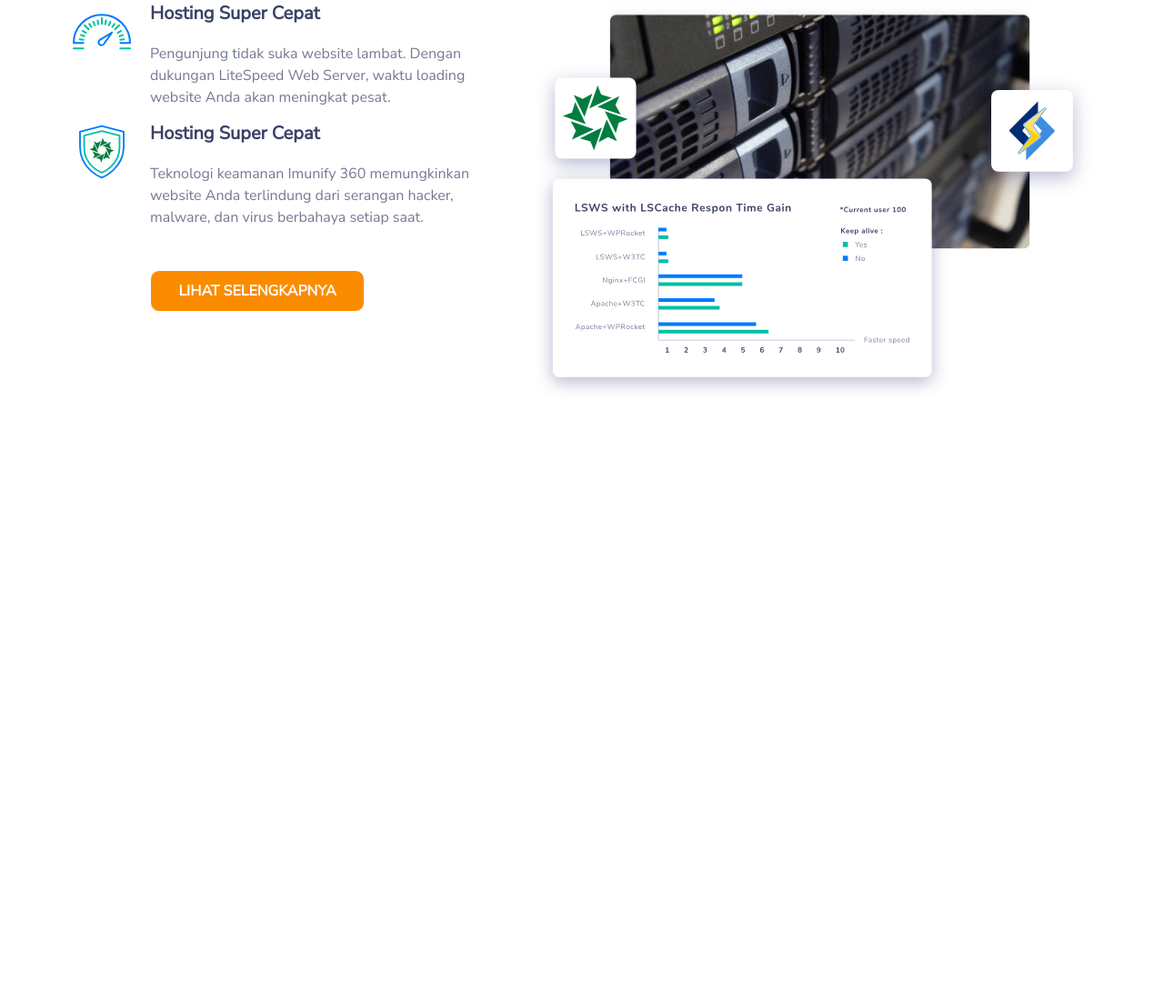
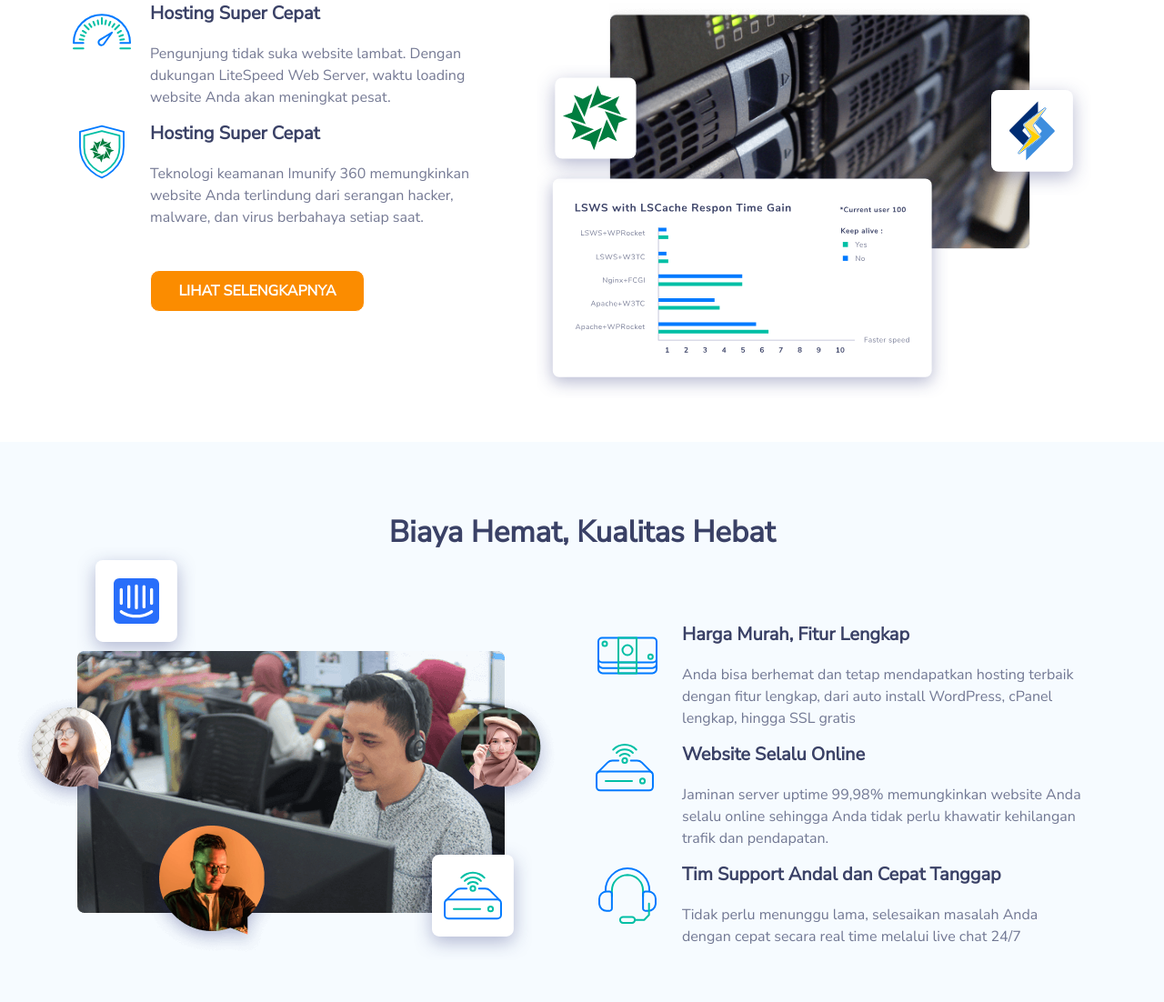
Before and after one commit to ibnubs/niagahoter-clone-task, a plain HTML site: page index.html in a window 1280 px wide. Shown: the part 1763-2865 px from the top of the page at 91% size. Before the commit the page ends 2249 px from the top, so only its background shows below. Drawn offline with nearby package versions, Linux system fonts and the light colour scheme.

Commit message:
[ibnu]-saving page finish

```diff
--- a/index.html
+++ b/index.html
@@ -201,9 +201,52 @@
                 </div>
             </div>
         </section>
-        <section class="savings">
+        <section  class="savings col-bag">
             <div class="container saving">
-
+                <div class="row justify-content-center row-title">
+                    <h3 class="priority-title col-bag">Biaya Hemat, Kualitas Hebat</h3>
+                </div>
+                <div class="row">
+                    <div class="col">
+                        <div class="d-inline-block position-relative">
+                            <img class="saving-img1" src="img/titis.webp" alt="">
+                            <img class="saving-img2" src="img/man.webp" alt="">
+                            <img class="saving-img3" src="img/woman1.webp" alt="">
+                            <img class="saving-img4" src="img/woman2.webp" alt="">
+                            <img class="saving-img5" src="img/intercom-logo.svg" alt="">
+                            <img class="saving-img6" src="img/icon-online.svg" alt="">
+                        </div>
+                    </div>
+                    <div class="col">
+                        <div class="row ">
+                            <div class="col-2 ">
+                                <img src="img/icons-domain-harga-murah.svg" alt="">
+                            </div>
+                            <div class="col ">
+                                <p class="prio-title">Harga Murah, Fitur Lengkap</p>
+                                <p class="prio-desc">Anda bisa berhemat dan tetap mendapatkan hosting terbaik dengan fitur lengkap, dari auto install WordPress, cPanel lengkap, hingga SSL gratis </p>
+                            </div>
+                        </div>
+                        <div class="row ">
+                            <div class="col-2 ">
+                                <img src="img/icons-website-selalu-online.svg" alt="">
+                            </div>
+                            <div class="col ">
+                                <p class="prio-title">Website Selalu Online</p>
+                                <p class="prio-desc">Jaminan server uptime 99,98% memungkinkan website Anda selalu online sehingga Anda tidak perlu khawatir kehilangan trafik dan pendapatan. </p>
+                            </div>
+                        </div>
+                        <div class="row ">
+                            <div class="col-2 ">
+                                <img src="img/icons-domain-support-andal.svg" alt="">
+                            </div>
+                            <div class="col ">
+                                <p class="prio-title">Tim Support Andal dan Cepat Tanggap</p>
+                                <p class="prio-desc">Tidak perlu menunggu lama, selesaikan masalah Anda dengan cepat secara real time melalui live chat 24/7</p>
+                            </div>
+                        </div>
+                    </div>
+                </div>
             </div>
         </section>
     </main>
--- a/style.css
+++ b/style.css
@@ -239,10 +239,23 @@ img.card-img-top.img-serv, div.card-body.text-cust-card{
     padding-top: 80px;
 }
 
+
 .kotak{
     border: 2px black solid;
     height: 150px;
 }
+
+
+.kotak-besar{
+    border: 2px black solid;
+    height: 1500px;
+    background-color: #F6FBFF;
+}
+
+
+
+
+
 
 .prio-img{
     width: 64px;
@@ -305,3 +318,36 @@ img.card-img-top.img-serv, div.card-body.text-cust-card{
 
 
 /* saving */
+
+.col-bag{
+    background-color: #F6FBFF;;
+}
+
+.saving-img1{
+    z-index: 1;
+}
+.saving-img2{
+    z-index: 2;
+    margin-top: -110px;
+    margin-left: 70px;
+
+}
+.saving-img3{
+    z-index: 3;
+    margin-top: -400px;
+    margin-left: -300px;
+}
+.saving-img4{
+    z-index: 4;
+    margin-top: -400px;
+    margin-left: 340px;
+}
+.saving-img5{
+    z-index: 5;
+    margin-top: -800px;
+}
+.saving-img6{
+    z-index: 6;
+    margin-left: 370px;
+    margin-top: -200px;
+}
```
Also changed, not shown: img/icon-online.svg (added), img/icons-domain-harga-murah.svg (added), img/icons-domain-support-andal.svg (added), img/icons-website-selalu-online.svg (added), img/intercom-logo.svg (added), img/man.webp (added), img/titis.webp (added), img/woman1.webp (added), img/woman2.webp (added).
